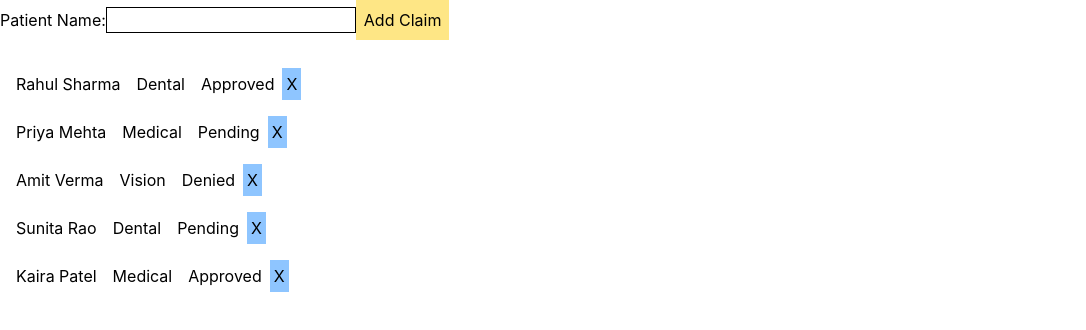
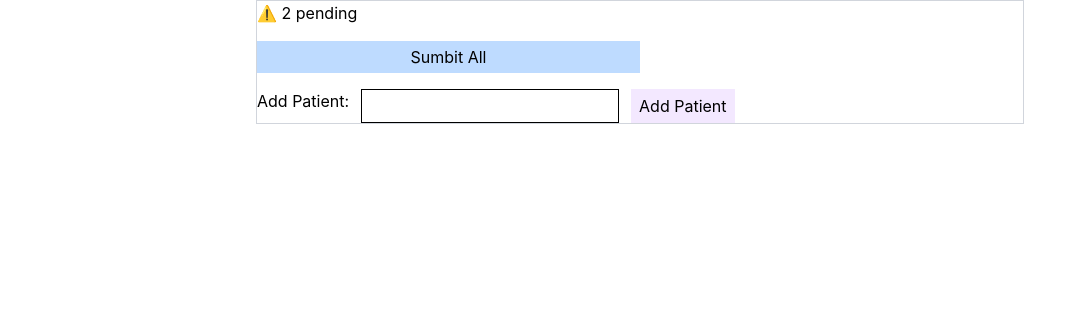
Before and after one commit to prashant00797/sharpening-skills, a React (Vite) app: page / in a window 1280 px wide. Shown: the top 330 px of the page, without its empty margins (0-1086 px from the left). Built offline with nearby package versions, Linux system fonts and the light colour scheme.

Commit message:
Day 7  - Some and any - Build a ClaimsBatch component. Show a Submit All button — but disable it if ANY claim has amount of 0. Show a Fully Approved badge — but only if ALL claims have status Approved. Add a function to check for duplicate patient names

```diff
--- a/src/react/App.jsx
+++ /dev/null
@@ -1,7 +0,0 @@
-import AddPatient from "./day1-7/component/DaySix";
-
-const App = () => {
-  return <AddPatient />;
-};
-
-export default App;
--- /dev/null
+++ b/src/react/AppLayout.jsx
@@ -0,0 +1,11 @@
+import ChatShell from "./layouts/Day1/Chat";
+
+const AppLayout = () => {
+  return (
+    <div>
+      <ChatShell />
+    </div>
+  );
+};
+
+export default AppLayout;
--- /dev/null
+++ b/src/react/AppLogic.jsx
@@ -0,0 +1,7 @@
+import ClaimsBatch from "./day1-7/component/DaySeven";
+import { claimsData } from "./day1-7/data/config";
+const AppLogic = () => {
+  return <ClaimsBatch claimsData={claimsData} />;
+};
+
+export default AppLogic;
--- /dev/null
+++ b/src/react/day1-7/component/DaySeven.jsx
@@ -0,0 +1,80 @@
+import { useState } from "react";
+
+const ClaimsBatch = ({ claimsData }) => {
+  const [patient, setPatient] = useState({
+    patientName: "",
+    exists: null,
+  });
+
+  const allApproved = claimsData.every((item) => item.status === "Approved");
+  const checkPending = claimsData.some((item) => item.status === "Pending");
+  const checkAmountZero = claimsData.some((item) => item.amount === 0);
+
+  const onchange = (e) => {
+    const { name, value } = e.target;
+    setPatient((prev) => ({
+      ...prev,
+      [name]: value,
+    }));
+  };
+
+  const checkPatient = () => {
+    const check = claimsData.some(
+      (item) =>
+        item.patient.toLowerCase() === patient.patientName.toLowerCase(),
+    );
+
+    setPatient((prev) => ({
+      ...prev,
+      exists: check,
+    }));
+
+    setTimeout(() => {
+      setPatient((prev) => ({
+        ...prev,
+        patientName: "",
+        exists: null,
+      }));
+    }, 2000);
+  };
+
+  return (
+    <div className="border border-gray-300 max-w-3xl mx-auto flex flex-col gap-4">
+      <div className="flex flex-col">
+        {allApproved && <span>✅ All approved</span>}
+        {checkPending && (
+          <span>{`⚠️ ${claimsData.filter((item) => item.status === "Pending").length} pending`}</span>
+        )}
+      </div>
+
+      <button
+        disabled={checkAmountZero}
+        className="p-1 bg-blue-200 disabled:bg-gray-200 w-[50%]"
+      >
+        Sumbit All
+      </button>
+      {checkAmountZero && (
+        <p>{`Can't submit: Claims ${claimsData.filter((item) => item.amount === 0).map((item) => `#${item.id} has no amount set`)} `}</p>
+      )}
+      <form onSubmit={(e) => e.preventDefault()} className="flex gap-3">
+        <label htmlFor="Add a patient">Add Patient:</label>
+        <input
+          value={patient.patientName}
+          onChange={onchange}
+          type="text"
+          name="patientName"
+          className="p-1 border"
+        />
+        <button
+          className="px-2 bg-purple-100 cursor-pointer"
+          onClick={() => checkPatient()}
+        >
+          Add Patient
+        </button>
+      </form>
+      {patient.exists && <p>{`⚠️ ${patient.patientName} already exists !`}</p>}
+    </div>
+  );
+};
+
+export default ClaimsBatch;
--- a/src/react/day1-7/component/DaySix.jsx
+++ b/src/react/day1-7/component/DaySix.jsx
@@ -33,6 +33,7 @@ const AddPatient = () => {
   };
 
   const handleAddPatient = () => {
+    if (!patientDetails.patient.trim()) return;
     setClaimsData((prev) => [
       ...prev,
       { ...patientDetails, id: crypto.randomUUID() },
--- /dev/null
+++ b/src/react/layouts/Day1/Chat.jsx
@@ -0,0 +1,18 @@
+import React from "react";
+
+const ChatShell = () => {
+  return (
+    <div className="flex h-screen overflow">
+      <div className="hidden md:flex md:flex-col h-full overflow-y-auto w-64 bg-gray-100 border-r">
+        SIDEBAR
+      </div>
+      <div className="flex flex-col flex-1 overflow-hidden">
+        <div className="flex md:hidden h-20 bg-gray-100">TOPBAR</div>
+        <div className="flex-1 overflow-y-auto bg-amber-100">MAIN AREA</div>
+        <div className="h-20 bg-blue-100">input</div>
+      </div>
+    </div>
+  );
+};
+
+export default ChatShell;
--- a/src/react/layouts/Day1/Chatshell.jsx
+++ /dev/null
@@ -1,29 +0,0 @@
-/**
- *
- *  Week 1 — AI Chat Layouts (Days 1–7)
- *  Basic Chat Shell
- *
- */
-
-const Chatshell = () => {
-  return (
-    <div id="outerWrapper" className="flex overflow-hidden h-screen">
-      <div
-        id="sidebar"
-        className="w-60 overflow-y-auto h-full bg-gray-900 text-white"
-      >
-        SIDEBAR
-      </div>
-      <div id="main-chat" className="flex flex-1 flex-col ">
-        <div id="messages" className="flex-1 overflow-y-auto ">
-          CHAT AREA
-        </div>
-        <div id="inputMessage" className="sticky bottom-0 h-20 border-t">
-          INPUT MESSAGE
-        </div>
-      </div>
-    </div>
-  );
-};
-
-export default Chatshell;
--- a/src/react/layouts/Day2/Navbar.jsx
+++ /dev/null
@@ -1,45 +0,0 @@
-import React, { useState } from "react";
-import IconConfig from "../../utility/Icon";
-
-const navlinks = [
-  { id: 1, name: "Dummy" },
-  { id: 2, name: "Dummy" },
-  { id: 3, name: "Dummy" },
-  { id: 4, name: "Dummy" },
-];
-const Navbar = () => {
-  const [active, setActive] = useState(0);
-
-  return (
-    <div className="flex h-screen overflow-hidden">
-      <div className="hidden w-60 overflow-y-auto h-full bg-[#212121] md:flex flex-col justify-between">
-        <div id="wrapperTop">
-          <div id="header" className="flex items-center justify-between p-2">
-            <h1 className="text-xl md:6xl text-white">Claude</h1>
-            <IconConfig name={"hamburger"} />
-          </div>
-          <div id="navLinks" className="p-2 flex flex-col gap-4 text-white">
-            {navlinks.map((item) => (
-              <div
-                onClick={() => setActive(item.id)}
-                key={item.id}
-                className={`${active === item.id && "bg-gray-500"} cursor-pointer p-2 rounded-sm hover:bg-gray-600 transition-colors duration-150`}
-              >
-                {item.name}
-              </div>
-            ))}
-          </div>
-        </div>
-        <div
-          id="wrapperBottom"
-          className="border-t bg-[#5c6370] h-20 flex items-center gap-2 p-2"
-        >
-          <div className="rounded-full bg-gray-100 w-8 h-8"></div>
-        </div>
-      </div>
-      <div className="flex flex-col flex-1 bg-gray-200">MAIN CONTENT</div>
-    </div>
-  );
-};
-
-export default Navbar;
--- a/src/react/main.jsx
+++ b/src/react/main.jsx
@@ -1,11 +1,13 @@
 import { createRoot } from "react-dom/client";
 import "./index.css";
-import App from "./App.jsx";
 import { Provider } from "react-redux";
 import appStore from "./store/appStore.js";
+import AppLayout from "./AppLayout.jsx";
+import AppLogic from "./AppLogic.jsx";
 
 createRoot(document.getElementById("root")).render(
   <Provider store={appStore}>
-    <App />
+    {/* <AppLayout /> */}
+    <AppLogic />
   </Provider>,
 );
```
